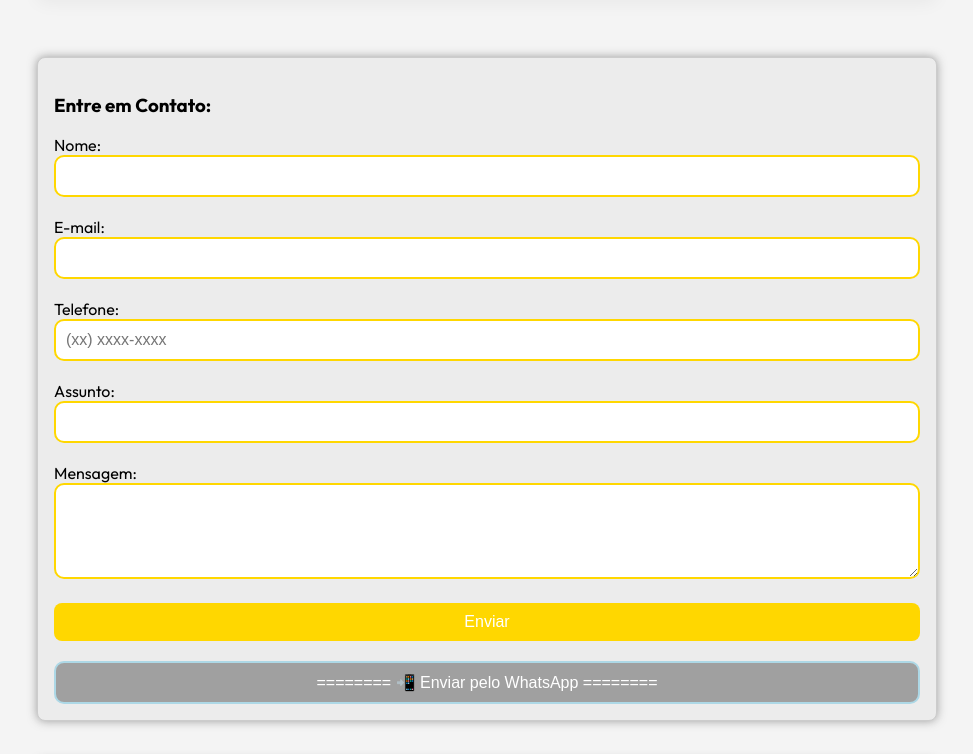
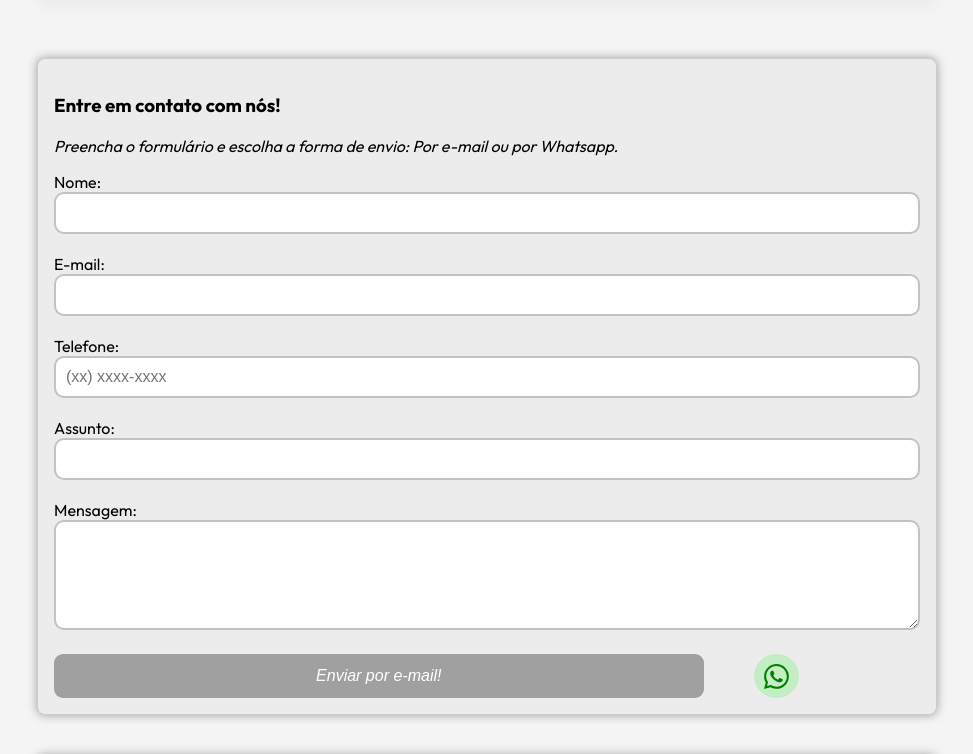
Before and after one commit to beernardofrigeri/saocarloacutis, a plain HTML site: page html/contato.html in a window 1280 px wide. Shown: the part 759-1513 px from the top of the page, without its empty margins (153-1126 px from the left). Drawn offline with nearby package versions, Linux system fonts and the light colour scheme.

Commit message:
Ajusta interacoes e estilos de contato

```diff
--- a/css/style.css
+++ b/css/style.css
@@ -20,7 +20,6 @@
     flex: 1;}
 /* header e nav */
 header {
-    background-color: lightgrey;
     border-radius: 0px 0px 10px 10px;
     display: flex;
     align-items: center;
@@ -35,6 +34,7 @@
     padding: 0 20px;
     box-sizing: border-box;
     margin-left: 0; /* removido offset fixo */
+    margin-top: 20px;
     flex: 1;}
 nav ul {
     list-style: none;
@@ -73,20 +73,20 @@
     transform: scale(1.2);}
 /* titulos */
 h1 {
-    background-color: red;
+    background-color: rgb(182, 70, 70);
     color: white;
     font-size: 25px;
     text-align: center;
-    border-radius: 10px;
-    margin: 0 5px;
-    margin-top: 10px;}
+    margin-top: 10px;
+    font-style: italic;
+}
 h2 {
-    background-color: blue;
+    background-color: rgb(85, 85, 222);
     color: white;
     font-size: 25px;
     text-align: center;
-    border-radius: 10px;
-    margin: 0 5px;}
+    font-style: italic;
+}
 /* secao banner */
 #area_banner {
     display: flex;
@@ -319,33 +319,109 @@
     padding: 10px;
     font-size: 16px;
     border-radius: 10px;
-    border: gold 2px solid;}
+    border: rgb(195, 194, 193) 2px solid;
+    max-width: 100%;
+    }
+    .caixa_segundaria_contato textarea {
+        resize: vertical;
+        min-height: 110px;
+        max-height: 300px;
+}
 .caixa_tercearia_contato iframe {
     border-radius: 15px;}
 .localizacao iframe {
     border-radius: 10px;}
 #btn-whatsapp {
-    width: 100%;
-    box-sizing: border-box;
+    width: 45px;
+    min-width: 45px;
+    height: 44px;
+    position: relative;
+    display: inline-flex;
+    align-items: center;
+    justify-content: center;
+    gap: 7px;
+    overflow: hidden;
+    vertical-align: middle;
     padding: 10px;
     font-size: 16px;
-    border-radius: 10px;
-    border: lightblue 2px solid;}
+    border-radius: 100px;
+    margin-left: 50px;
+    background-color: rgb(195, 238, 195);
+    color: green;
+    transition: width 0.35s cubic-bezier(0.22, 1, 0.36, 1), background-color 0.25s ease;
+}
+#btn-whatsapp svg {
+    display: block;
+    flex: 0 0 25px;
+    transition: transform 0.35s cubic-bezier(0.22, 1, 0.36, 1);
+}
+#btn-whatsapp::after {
+    content: "Whatsapp!";
+    position: absolute;
+    left: 52px;
+    top: 50%;
+    color: #25D366;
+    font-size: 14px;
+    font-weight: bold;
+    white-space: nowrap;
+    opacity: 0;
+    pointer-events: none;
+    transform: translate(8px, -50%);
+    transition: opacity 0.25s ease, transform 0.35s cubic-bezier(0.22, 1, 0.36, 1);
+}
 #btn-whatsapp:hover {
-    transform: 0.3s ease;
-    background-color: lightcyan;
-    color: black;}
-input[type="submit"] {
-    background-color: gold;
+    width: 132px;
+    color: #25D366;
+    background-color: transparent;
+}
+#btn-whatsapp:hover svg {
+    transform: translateX(-34px);
+}
+#btn-whatsapp:hover::after {
+    opacity: 1;
+    transform: translate(0, -50%);
+}
+.email-submit {
+    width: 75%;
+    height: 44px;
+    position: relative;
+    overflow: hidden;
+    vertical-align: middle;
+    background-color: #a0a0a0;
     color: white;
     padding: 10px 14px;
     border: none;
-    border-radius: 8px;
+    border-radius: 9px;
     cursor: pointer;
     font-size: 16px;
-    transition: background-color 0.3s ease;}
-input[type="submit"]:hover {
-    background-color: goldenrod;}
+    font-style: italic;
+    transition: color 0.25s ease;}
+.email-label {
+    position: relative;
+    z-index: 2;
+}
+.email-blade {
+    position: absolute;
+    top: 0;
+    bottom: 0;
+    left: -5%;
+    width: 130%;
+    transform: scaleX(0);
+    transform-origin: left center;
+    clip-path: polygon(0 0, 100% 0, 82% 100%, 0 100%);
+    transition: transform 0.42s cubic-bezier(0.22, 1, 0.36, 1);
+}
+.blade-one {
+    background: rgb(5, 84, 175);
+    transition-delay: 0s;
+}
+.email-submit:hover {
+    color: white;
+    background-color: #a0a0a0;
+}
+.email-submit:hover .email-blade {
+    transform: scaleX(1);
+}
 /* footer */
 footer {
     background: #000;
@@ -656,11 +732,6 @@
         padding: 8px 6px;
     }
 
-    #logo img {
-        width: 72px;
-        height: 144px;
-    }
-
     nav ul {
         display: grid;
         grid-template-columns: repeat(3, minmax(0, 1fr));
--- a/html/contato.html
+++ b/html/contato.html
@@ -14,7 +14,7 @@
     <article>
         <header>
             <div id="logo">
-                <img src="../img/saocarloslogo.png" alt="Logo" width="100" height="100">
+                <img src="../img/saocarloslogo.png" alt="Logo" width="200" height="100">
             </div>
             <nav>
                 <ul>
@@ -32,15 +32,16 @@
                 <section class="area_principal">
                     <div class="caixa_principal_contato">
                         <h3>Nossa Empresa:</h3>
-                        <p>Seja bem vindo à nossa empresa SCA Periféricos! Nós surgimos em 2024, quando o Carlo Acutis se popularizou entre os jovens e pelo mundo católico! Como ele era da era tech, e jogava video-games, tanto em seu PS1 quanto em seu computador, pensamos em criar um site para vender periféricos inspirado nele! Há várias referências dele ao longo do site, fique alerta!
-                        <br><br><i>Ass: SCA Periféricos Company.</i>
-                        <img src="../img/saocarloslogo.png" alt="Logo" width="350" height="350">
+                        <p><p>Seja bem vindo à nossa empresa SCA Periféricos! Nós surgimos em 2024, quando o Carlo Acutis se popularizou entre os jovens e pelo mundo católico! Como ele era da era tech, e jogava video-games, tanto em seu PS1 quanto em seu computador, pensamos em criar um site para vender periféricos inspirado nele! Há várias referências dele ao longo do site, fique alerta!</p>
+                        <img src="../img/saocarloslogo.png" alt="Logo" height="245">
+                        <br><br><i>Ass.: SCA Periféricos Company.</i>
                         </p>
                     </div>
                 </section>
                 <section class="area_segundaria">
                     <div class="caixa_segundaria_contato">
-                            <h3>Entre em Contato:</h3>
+                            <h3>Entre em contato com nós!</h3>
+                                <p style="font-style: italic;">Preencha o formulário e escolha a forma de envio: Por e-mail ou por Whatsapp.</p>
                                 <form>
                                     <label for="nome">Nome:</label><br>
                                     <input type="text" id="nome" name="nome" required><br><br>
@@ -52,9 +53,13 @@
                                     <input type="text" id="assunto" name="assunto" required><br><br>
                                     <label for="mensagem">Mensagem:</label><br>
                                     <textarea id="mensagem" name="mensagem" rows="4" required></textarea><br><br>
-                                    <input type="submit" value="Enviar">
-                                    <br><br>
-                                    <button id="btn-whatsapp" type="button">======== 📲 Enviar pelo WhatsApp ========</button>
+                                    <button class="email-submit" type="submit">
+                                        <span class="email-blade blade-one"></span>
+                                        <span class="email-label">Enviar por e-mail!</span>
+                                    </button><button id="btn-whatsapp" type="button">
+                                    <svg xmlns="http://www.w3.org/2000/svg" width="25" height="25" fill="currentColor" class="bi bi-whatsapp" viewBox="0 0 16 16">
+                                    <path d="M13.601 2.326A7.85 7.85 0 0 0 7.994 0C3.627 0 .068 3.558.064 7.926c0 1.399.366 2.76 1.057 3.965L0 16l4.204-1.102a7.9 7.9 0 0 0 3.79.965h.004c4.368 0 7.926-3.558 7.93-7.93A7.9 7.9 0 0 0 13.6 2.326zM7.994 14.521a6.6 6.6 0 0 1-3.356-.92l-.24-.144-2.494.654.666-2.433-.156-.251a6.56 6.56 0 0 1-1.007-3.505c0-3.626 2.957-6.584 6.591-6.584a6.56 6.56 0 0 1 4.66 1.931 6.56 6.56 0 0 1 1.928 4.66c-.004 3.639-2.961 6.592-6.592 6.592m3.615-4.934c-.197-.099-1.17-.578-1.353-.646-.182-.065-.315-.099-.445.099-.133.197-.513.646-.627.775-.114.133-.232.148-.43.05-.197-.1-.836-.308-1.592-.985-.59-.525-.985-1.175-1.103-1.372-.114-.198-.011-.304.088-.403.087-.088.197-.232.296-.346.1-.114.133-.198.198-.33.065-.134.034-.248-.015-.347-.05-.099-.445-1.076-.612-1.47-.16-.389-.323-.335-.445-.34-.114-.007-.247-.007-.38-.007a.73.73 0 0 0-.529.247c-.182.198-.691.677-.691 1.654s.71 1.916.81 2.049c.098.133 1.394 2.132 3.383 2.992.47.205.84.326 1.129.418.475.152.904.129 1.246.08.38-.058 1.171-.48 1.338-.943.164-.464.164-.86.114-.943-.049-.084-.182-.133-.38-.232"/>
+                                    </svg></button>
                                 </form>
                         </div>
                 </section>
```
Also changed, not shown: index.html (+2 -4 lines).
